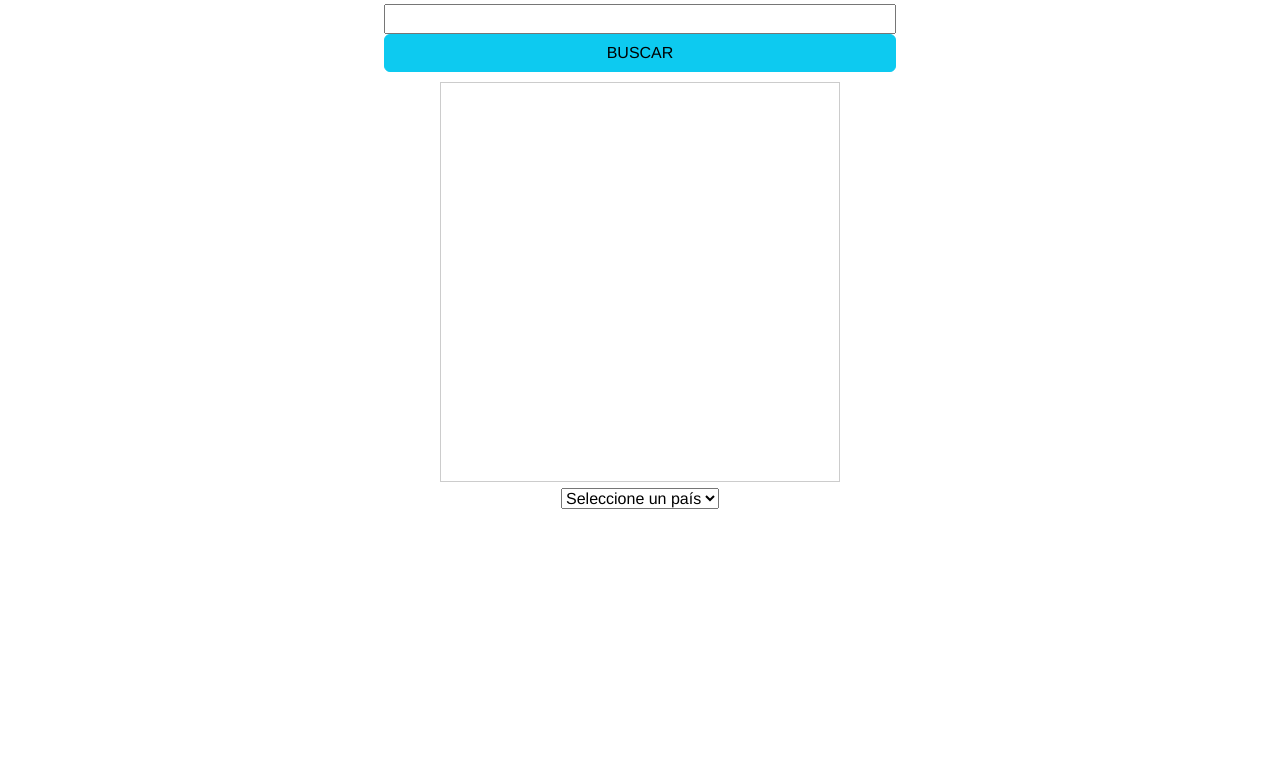
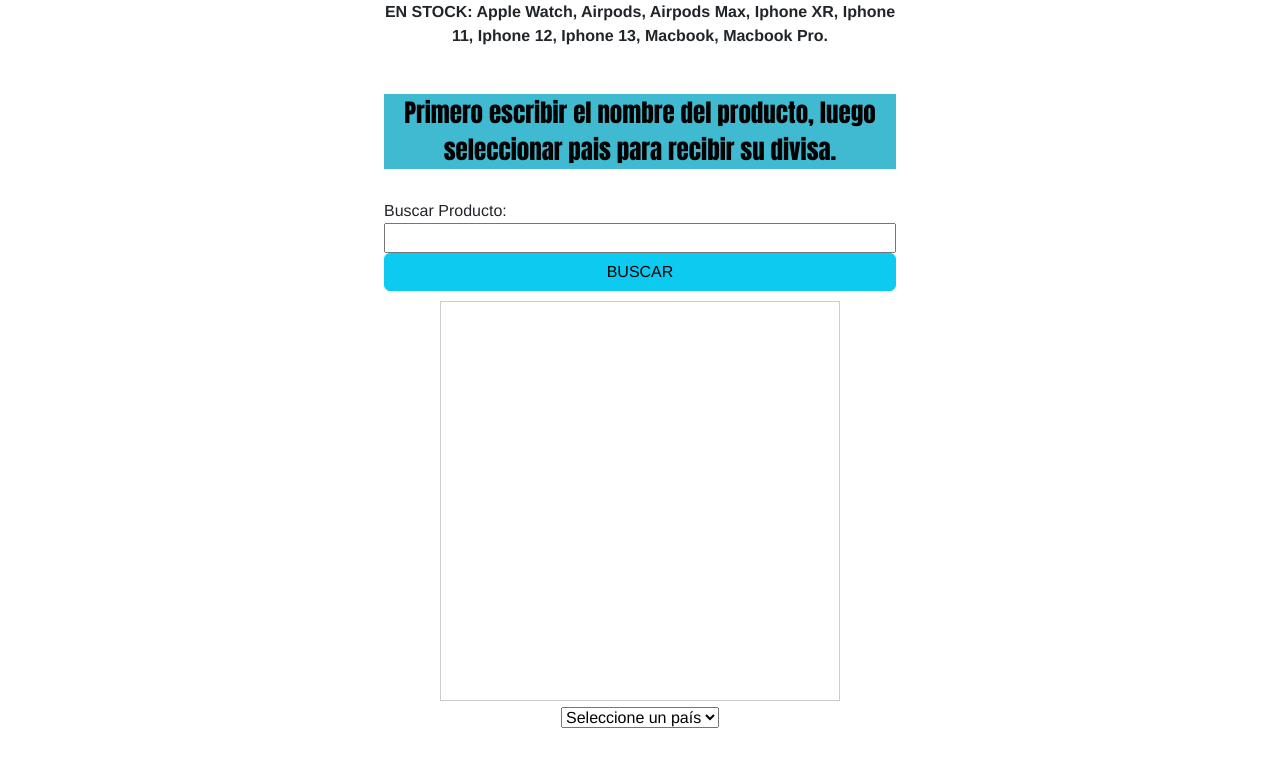
Before and after one commit to UladislaoCosta/Entregable-03-JS, a plain HTML site: page index.html in a window 1280 px wide. Shown: the part 149-909 px from the top of the page. Before the commit the page ends 800 px from the top, so only its background shows below. Drawn offline with nearby package versions, Linux system fonts and the light colour scheme.

Commit message:
Cambios generales y divisa

```diff
--- a/css/style.css
+++ b/css/style.css
@@ -72,6 +72,23 @@ img {
   padding: 5px;
 }
 
+.listProduct {
+  margin-top: 20px;
+  text-align: center;
+  font-weight: 600;
+}
+
+.instrucciones {
+  margin-top: 30px;
+  color: black;
+  background-color: rgb(63, 186, 208);
+  text-align: center;
+  font-weight: 300;
+  font-size: 25px;
+  font-family: Impact, Haettenschweiler, "Arial Narrow Bold", sans-serif;
+  margin-bottom: 30px;
+}
+
 .mega-container {
   display: grid;
   margin: 0 30%;
--- a/index.html
+++ b/index.html
@@ -24,6 +24,8 @@
       <!-- input -->
       <main>
         <div class="mega-container">
+        <p class="listProduct"> EN STOCK: Apple Watch, Airpods, Airpods Max, Iphone XR, Iphone 11, Iphone 12, Iphone 13, Macbook, Macbook Pro.</p>
+        <p class="instrucciones"> Primero escribir el nombre del producto, luego seleccionar pais para recibir su divisa.</p>
         <label for="ingreso">Buscar Producto:</label>
         <input type="text" name="ingreso" value="" id="ingreso" />
 
@@ -33,7 +35,7 @@
           <!-- contenido dinamico -->
       </main>
       <select class="selectPais" name="paises" id="selectPais">
-        <option value="Default">Seleccione un país</option>
+        <option value="Estados Unidos">Seleccione un país</option>
         <!-- contenido dinamico -->
       </select>
       <ul id="lista"></ul>
--- a/js/main.js
+++ b/js/main.js
@@ -27,19 +27,34 @@ const productos = [
     img: "macbook-pro.jpg",
   },
 ];
-const paises = [
-  "Argentina",
-  "Colombia",
-  "Brasil",
-  "México",
-  "Uruguay",
-  "Venezuela",
-  "Perú",
-  "Chile",
-  "Polonia",
-  "Francia",
-  "Australia",
-];
+
+let cotizacionActual = 1;
+
+const paises = {
+    "Estados Unidos": 1,
+    Argentina: 350,
+    Colombia: 4721,
+    Brasil: 5,
+    México: 18,
+    Uruguay: 40,
+    Venezuela: 248567,
+    Perú: 4,
+    Chile: 815,
+}
+
+// const paises = [
+//   "Argentina",
+//   "Colombia",
+//   "Brasil",
+//   "México",
+//   "Uruguay",
+//   "Venezuela",
+//   "Perú",
+//   "Chile",
+//   "Polonia",
+//   "Francia",
+//   "Australia",
+// ];
 
 //funciones de busqueda
 function buscarProducto(arr, filtro) {
@@ -90,18 +105,25 @@ input[0].addEventListener("input", () => {
   crearHtml(encontrado);
 });
 
-let select = document.querySelector('select[name="paises"]');
+let selectPaisElement = document.querySelector('#selectPais');
 
-paises.forEach((pais) => {
+
+Object.keys(paises).forEach((pais) => {
   let option = document.createElement("option");
   option.value = pais;
   option.innerText = pais;
 
-  select.appendChild(option);
+  selectPaisElement.appendChild(option);
 });
 
-select.addEventListener("change", () => {
-  let opcion = select.options[select.selectedIndex].value;
-  console.log(opcion);
-  document.querySelector("#info").innerText = `País seleccionado: ${opcion}. Cotización en su moneda: `;
+selectPaisElement.addEventListener("change", () => {
+  let opcion = selectPaisElement.options[selectPaisElement.selectedIndex].value;
+  const encontrado = buscarProducto(productos, input[0].value);
+  console.log(encontrado);
+
+  console.log(encontrado.precio);
+
+ cotizacionActual = paises[opcion] * encontrado.precio;
+
+  document.querySelector("#info").innerText = `País seleccionado: ${opcion}. Cotización en su moneda: ${cotizacionActual}`;
 });
```
